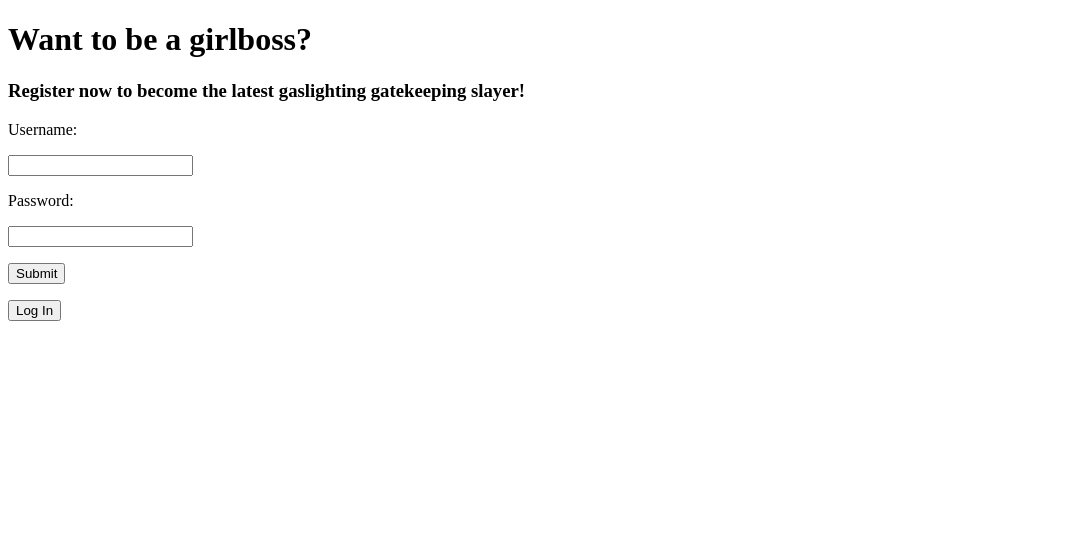
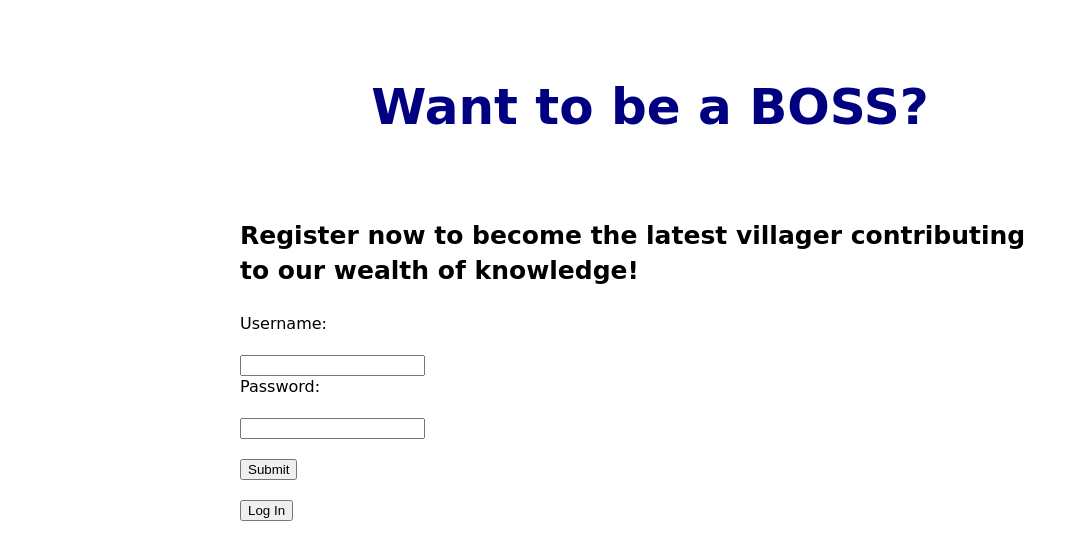
Before and after one commit to FeFiFoFaiza/P00-Zetten, a Flask app: page /register in a window 1280 px wide. Shown: the top 560 px of the page, without its empty margins (0-1078 px from the left). Run offline with Flask 2, Linux system fonts and the light colour scheme.

Commit message:
done css part 1

```diff
--- a/app/static/css/style.css
+++ b/app/static/css/style.css
@@ -49,24 +49,16 @@ p {
 }
 
 
-
-  input[type='button']:hover {
-    background: #9b9b9b;
-    background: var(--button-hover);
-  }
-
-  input[type='color'] {
-    min-height: 2rem;
-    padding: 8px;
-    cursor: pointer;
-  }
-
-  input[type='checkbox'],
-  input[type='radio'] {
-    height: 1em;
-    width: 1em;
-  }
-
-  input[type='radio'] {
-    border-radius: 100%;
-  }
+body {
+  font-family: "Comic Sans MS", "Comic Sans", cursive;
+  line-height: 1.4;
+  max-width: 800px;
+  margin: 20px auto;
+  padding: 0 10px;
+  word-wrap: break-word;
+  color: #363636;
+  color: var(--text-main);
+  background: #fff;
+  background: var(--background-body);
+  text-rendering: optimizeLegibility;
+}
--- a/app/templates/archive.html
+++ b/app/templates/archive.html
@@ -2,11 +2,10 @@
 <html>
     <head>
         <title>All Stories</title>
-
+        <link rel="stylesheet" type="text/css" href="/static/css/style.css">
     </head>
 
     <body>
-
         <div class = "header">
             <div class = "logoutbutton">
                 <form action="{{ url_for('logout')}}">
--- a/app/templates/landing_site.html
+++ b/app/templates/landing_site.html
@@ -4,11 +4,12 @@
 
     <head>
         <title> Welcome </title>
+        <link rel="stylesheet" type="text/css" href="/static/css/style.css">
     </head>
 
-    <h1>
+    <h2>
         Welcome to this humble village in the Netherlands!
-    </h1>
+    </h2>
 
     <h3>
         If you want to contribute please log in!
--- a/app/templates/login.html
+++ b/app/templates/login.html
@@ -20,12 +20,13 @@
 
   <head>
     <title> LOGIN PAGE </title>
+    <link rel="stylesheet" type="text/css" href="/static/css/style.css">
   </head>
 
   <body>
-    <h1>
+    <h2>
       Welcome to the Official Website for the Gaslighting Gatekeeping Girlbosses
-    </h1>
+    </h2>
 
 
     <h3>
--- a/app/templates/registration.html
+++ b/app/templates/registration.html
@@ -4,11 +4,16 @@
 
     <head>
         <title>Registration</title>
+        <link rel="stylesheet" type="text/css" href="/static/css/style.css">
+
     </head>
 
     <body>
-        <h1> Want to be a girlboss?</h1> </h1>
-        <h3> Register now to become the latest gaslighting gatekeeping slayer!</h3>
+        <div class = "header">
+            <h2> Want to be a BOSS?</h2>
+        </div>
+
+        <h3> Register now to become the latest villager contributing to our wealth of knowledge!</h3>
         <form action="/register" method = "POST">
             <p>Username:</p>
             <input type="text" name="username">
--- a/app/templates/story.html
+++ b/app/templates/story.html
@@ -18,9 +18,10 @@
                 <input type="submit", name = "logout", value = "Home">
             </form>
         </div>
+        <h2>{{ to_render.title }} by {{ to_render.authors.username }}</h2>
     </div>
 
-        <h1>{{ to_render.title }} by {{ to_render.authors.username }}</h1>
+
 
 
         <p> Summary: {{to_render.summary}} </p>
```
Also changed, not shown: devlog.txt (+14 -1 lines), app/zetten.db.
